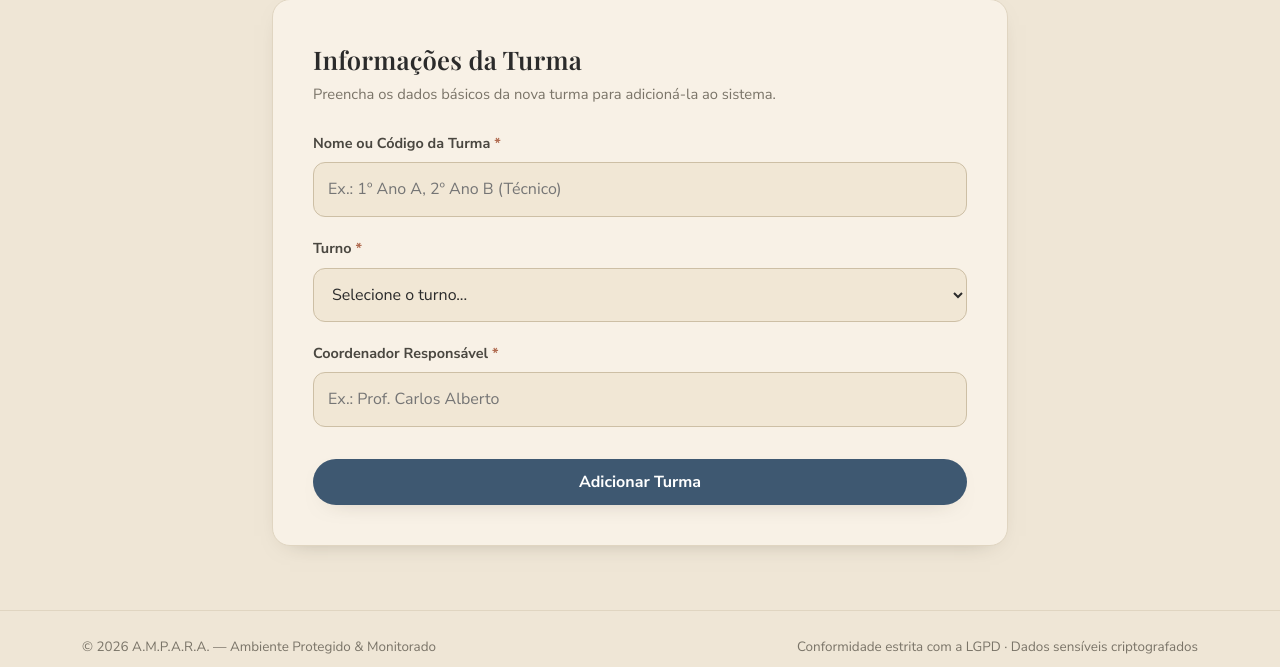
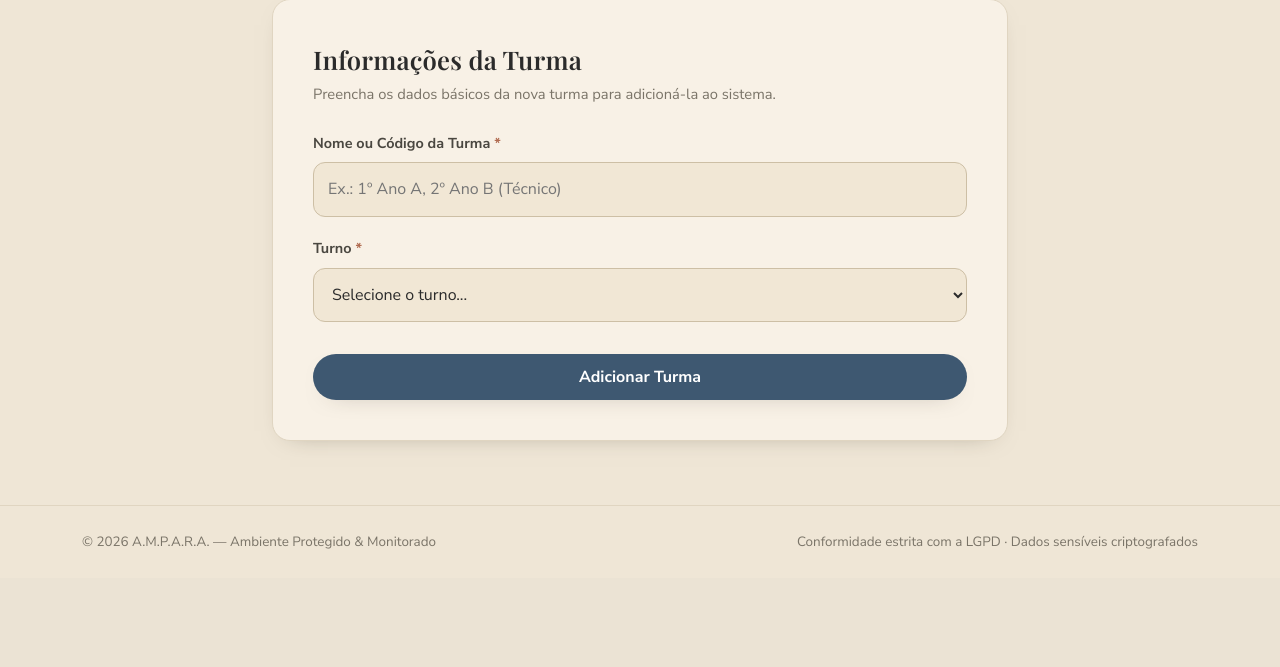
Before and after one commit to CESAR-AMPARA/app-ampara, a Flask app: page /cadastro_turma in a window 1280 px wide. Shown: the part 409-1076 px from the top of the page. After the commit the page ends 958 px from the top, so only its background shows below. Run offline with Flask 3, Linux system fonts and the light colour scheme.

Commit message:
fix(ui): Remove Coordinator field from Class registration form as requested

```diff
--- a/templates/cadastro_turma.html
+++ b/templates/cadastro_turma.html
@@ -169,11 +169,6 @@
           </select>
         </div>
 
-        <div class="field">
-          <label for="coordenador-turma">Coordenador Responsável <span class="req">*</span></label>
-          <input id="coordenador-turma" class="input-plain" type="text" placeholder="Ex.: Prof. Carlos Alberto" required />
-        </div>
-
         <button type="submit" class="btn btn-primary" style="width: 100%; padding: 14px; font-weight: 700; margin-top: 12px;">
           Adicionar Turma
         </button>
@@ -250,9 +245,8 @@
 
         const nome = document.getElementById('nome-turma').value.trim();
         const turno = document.getElementById('turno-turma').value;
-        const coordenador = document.getElementById('coordenador-turma').value.trim();
 
-        if (!nome || !turno || !coordenador) {
+        if (!nome || !turno) {
           if (typeof toast === 'function') {
             toast('Por favor, preencha todos os campos obrigatórios (*).');
           } else {
```
Also changed, not shown: public/cadastro_turma.html (+1 -7 lines).
